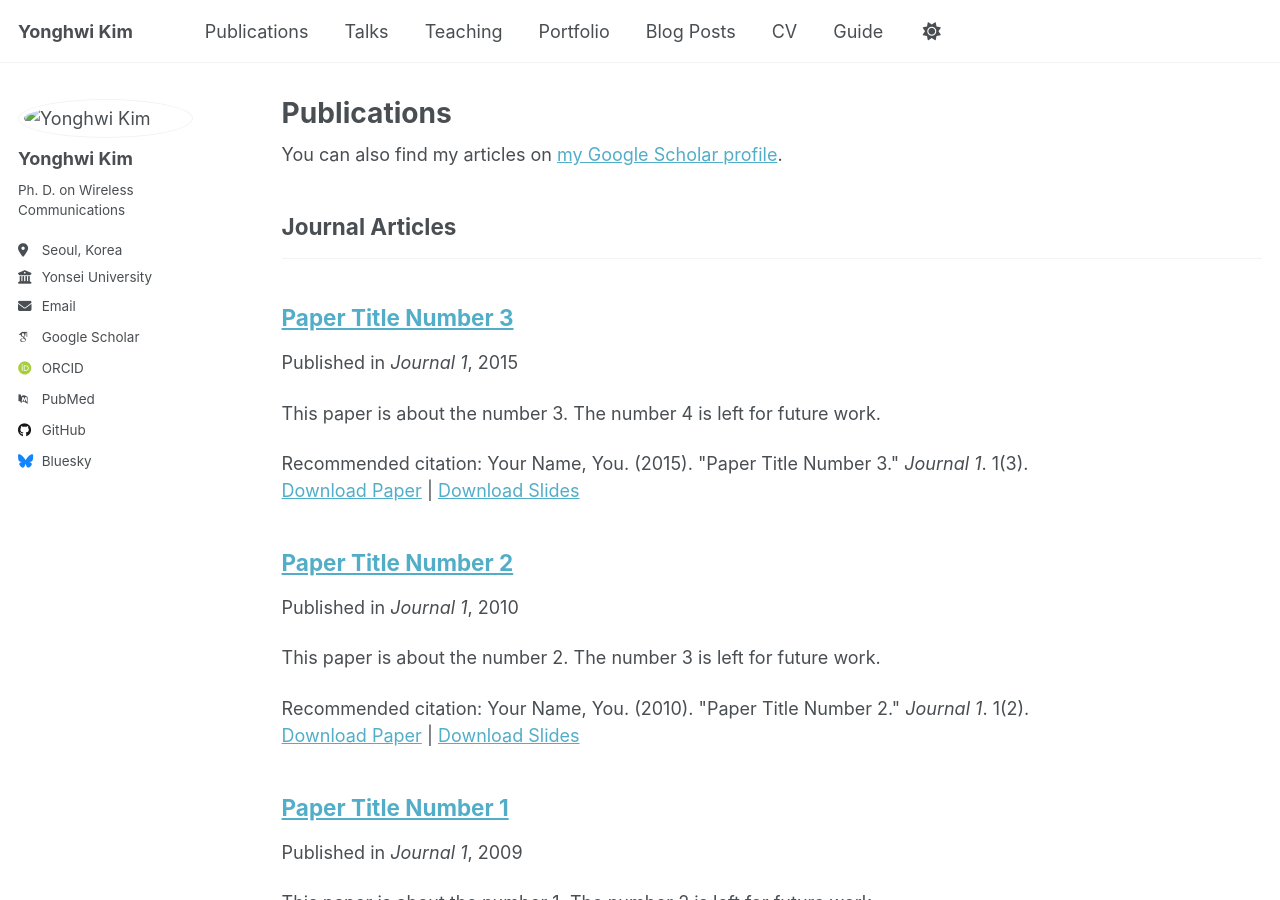
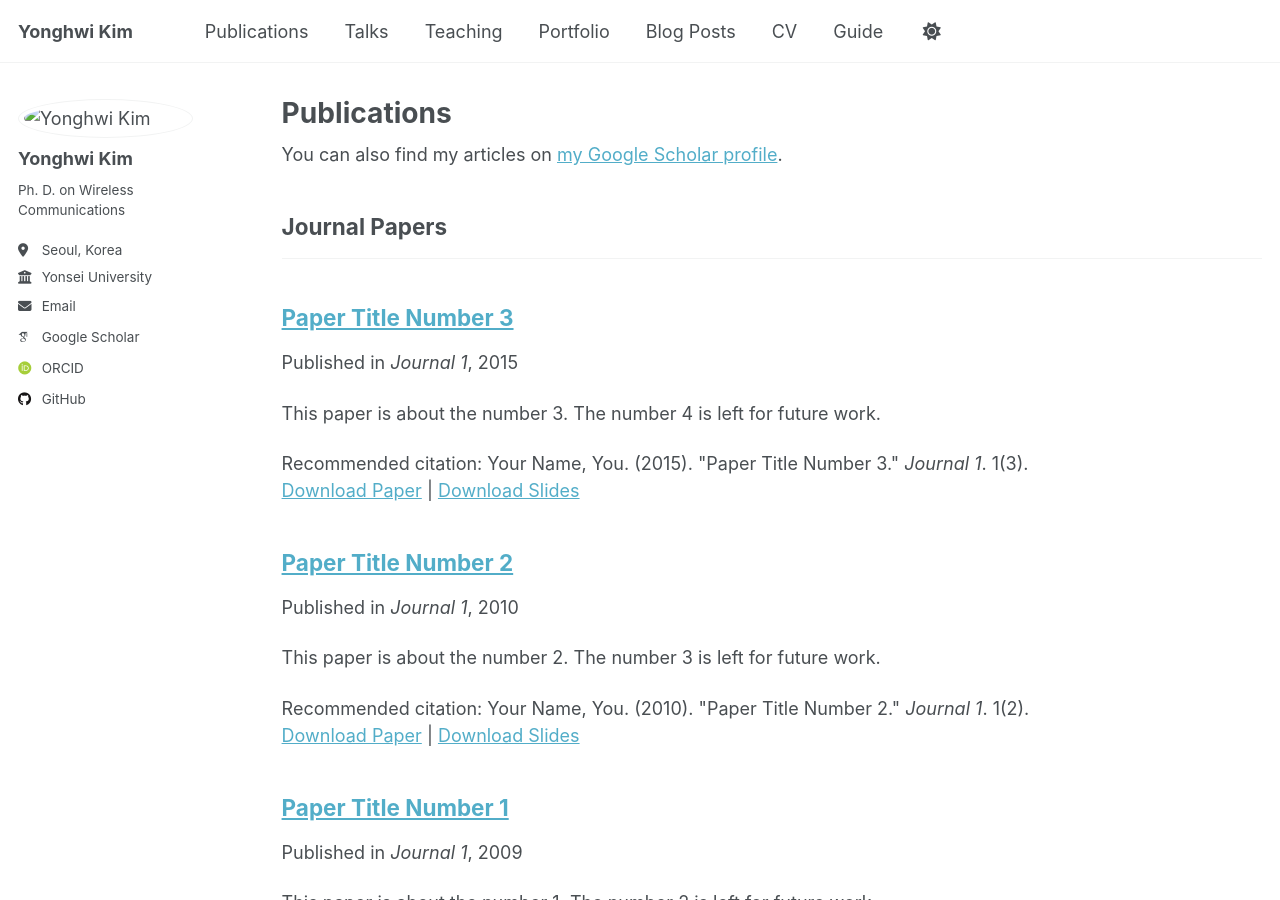
Before and after one commit to yonghwi-erickim/yonghwi-erickim.github.io, a Jekyll site: the page built from _pages/publications.html, in a window 1280 px wide and 900 px high. Built offline with Jekyll 4.4.1, drawn with Linux system fonts in a browser that asks for light colours; some web fonts are replaced; a script that is not in the unit is left out; part of the change alters nothing that is shown.

Commit message:
_config.yml 업데이트

```diff
--- a/_config.yml
+++ b/_config.yml
@@ -29,7 +29,7 @@ author:
   location         : "Seoul, Korea"
   employer         : "Yonsei University"
   uri              : # URL
-  email            : "none@example.org"
+  email            : "eric_kim@yonsei.ac.kr"
 
   # Academic websites
   academia         : # URL
@@ -38,7 +38,7 @@ author:
   impactstory      : # URL
   orcid            : "http://orcid.org/yourorcidurl"
   semantic         : # URL
-  pubmed           : "https://www.ncbi.nlm.nih.gov/pubmed/?term=john+snow"
+  pubmed           : # URL
   researchgate     : # URL
   scopus           : # URL
 
@@ -46,13 +46,13 @@ author:
   bitbucket        : # Username - Update with your username on the site
   codepen          : # Username
   dribbble         : # Username
-  github           : "academicpages"
+  github           : "yonghwi-erickim"
   kaggle           : # Username
   stackoverflow    : # User number or user number and name (i.e., use "1" or "1/jeff-atwood")
 
   # Social media
   artstation       : # Username
-  bluesky          : "bsky.app" # Replace this with you Bluesky username
+  bluesky          : # Replace this with you Bluesky username
   facebook         : # Username
   flickr           : # Username
   foursquare       : # Username
@@ -82,7 +82,7 @@ publication_category:
   books:
     title: 'Books'
   manuscripts:
-    title: 'Journal Articles'
+    title: 'Journal Papers'
   conferences:
     title: 'Conference Papers'
 
@@ -133,7 +133,7 @@ yandex_site_verification :
 
 # Social Sharing
 twitter:
-  username               : &twitter
+  username               :
 facebook:
   username               :
   app_id                 :
```
